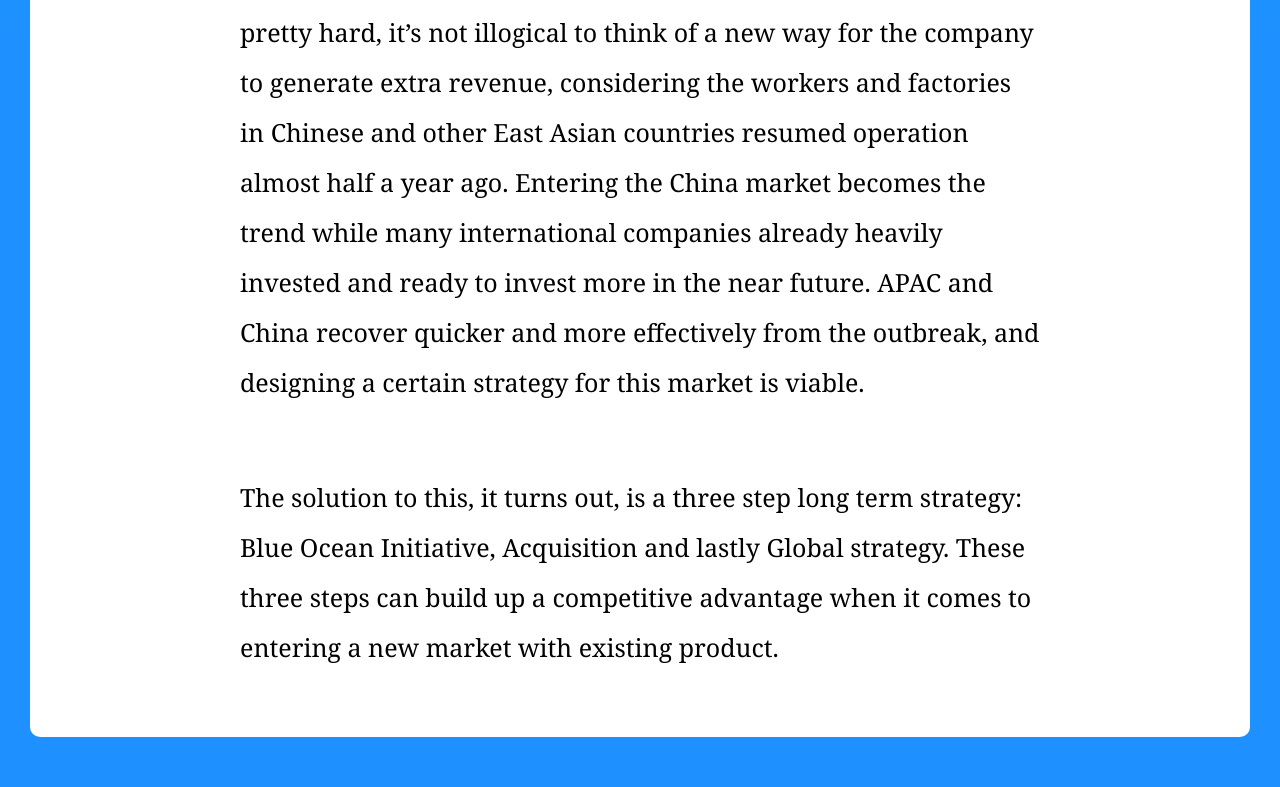
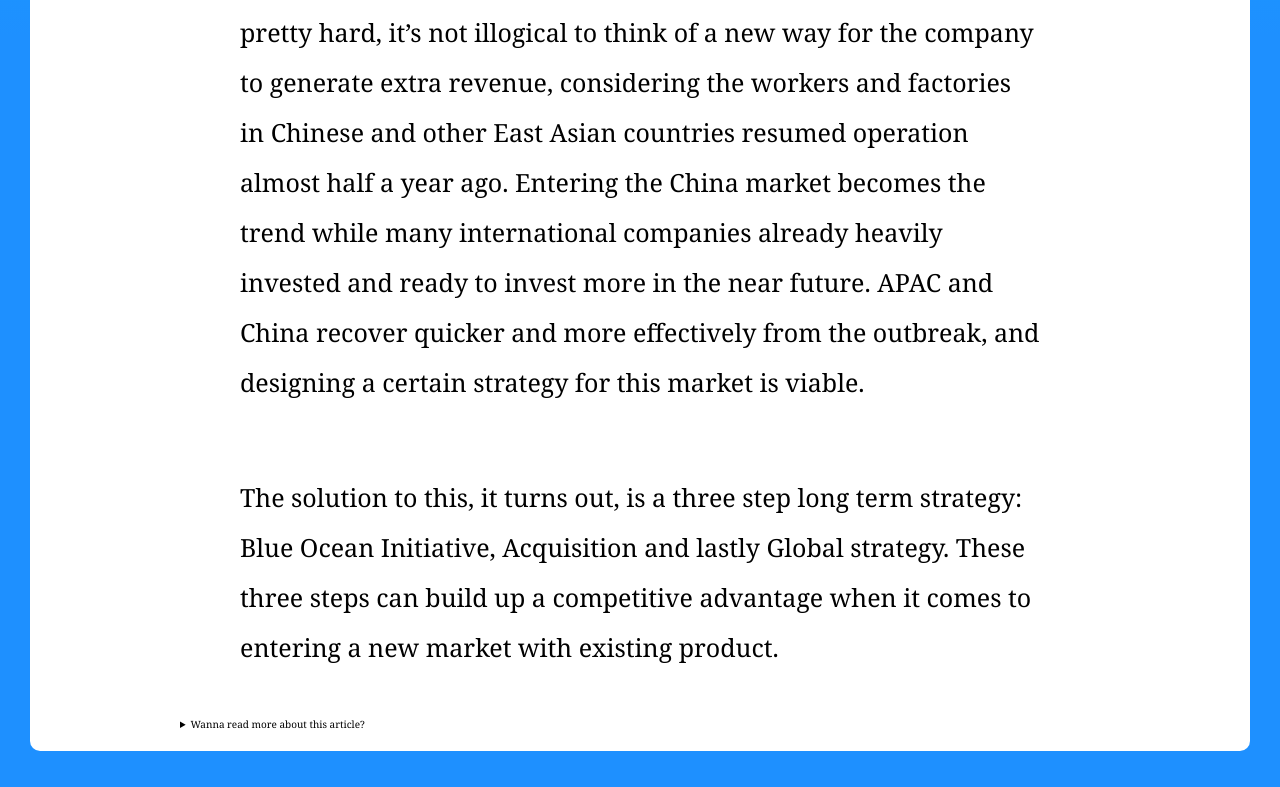
Before and after one commit to MarcoZeee/marcozeee.github.io, a plain HTML site: page index.html in a window 1280 px wide. Shown: the part 5687-6474 px from the top of the page. Drawn offline with Linux system fonts and the light colour scheme.

Commit message:
Update index.html

```diff
--- a/index.html
+++ b/index.html
@@ -121,6 +121,14 @@
               <p>
               The solution to this, it turns out, is a three step long term strategy: Blue Ocean Initiative, Acquisition and lastly Global strategy. These three steps can build up a competitive advantage when it comes to entering a new market with existing product.
               </p>
+              <details>
+                <summary>
+                  Wanna read more about this article?
+                </summary>
+                <p>
+                  For full report, please request the author by messaging via <a href="#contact">Contact</a>.
+                </p>
+              </details>
 
         </div>
         </article>
```
